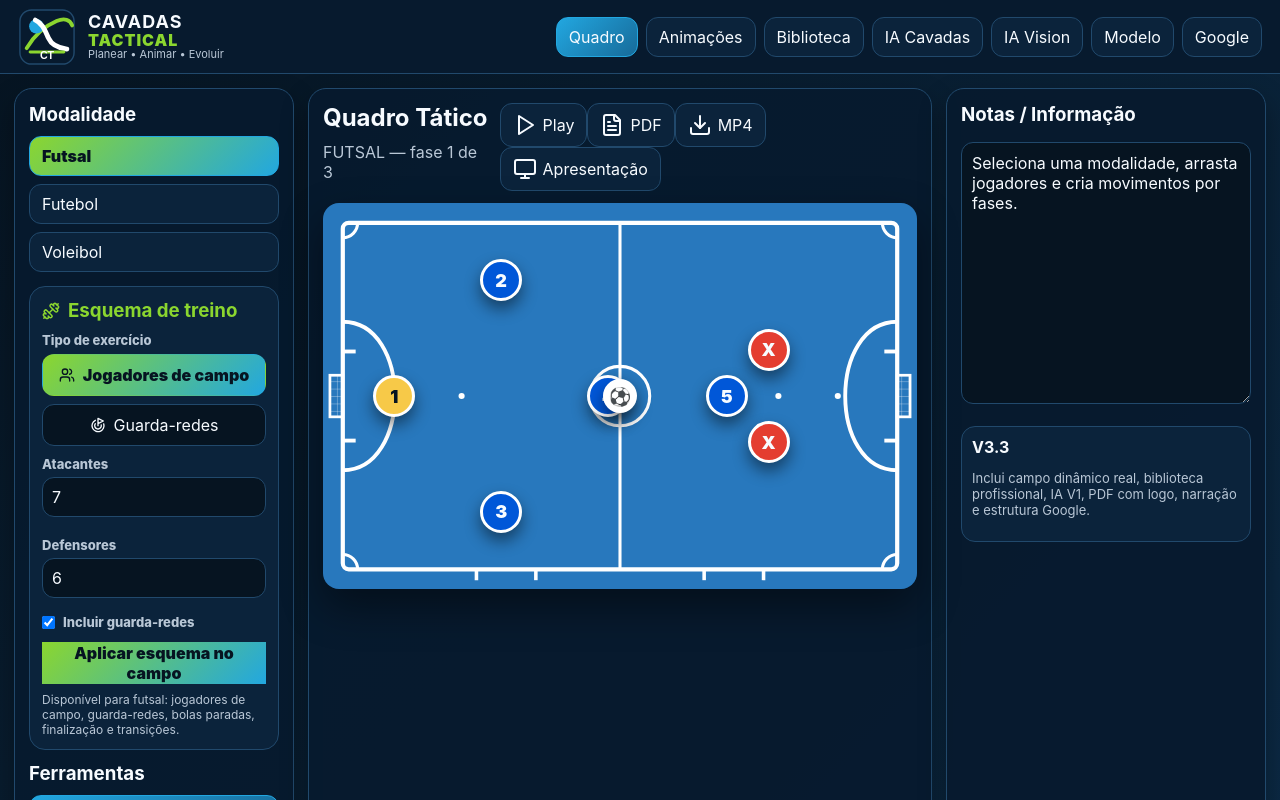
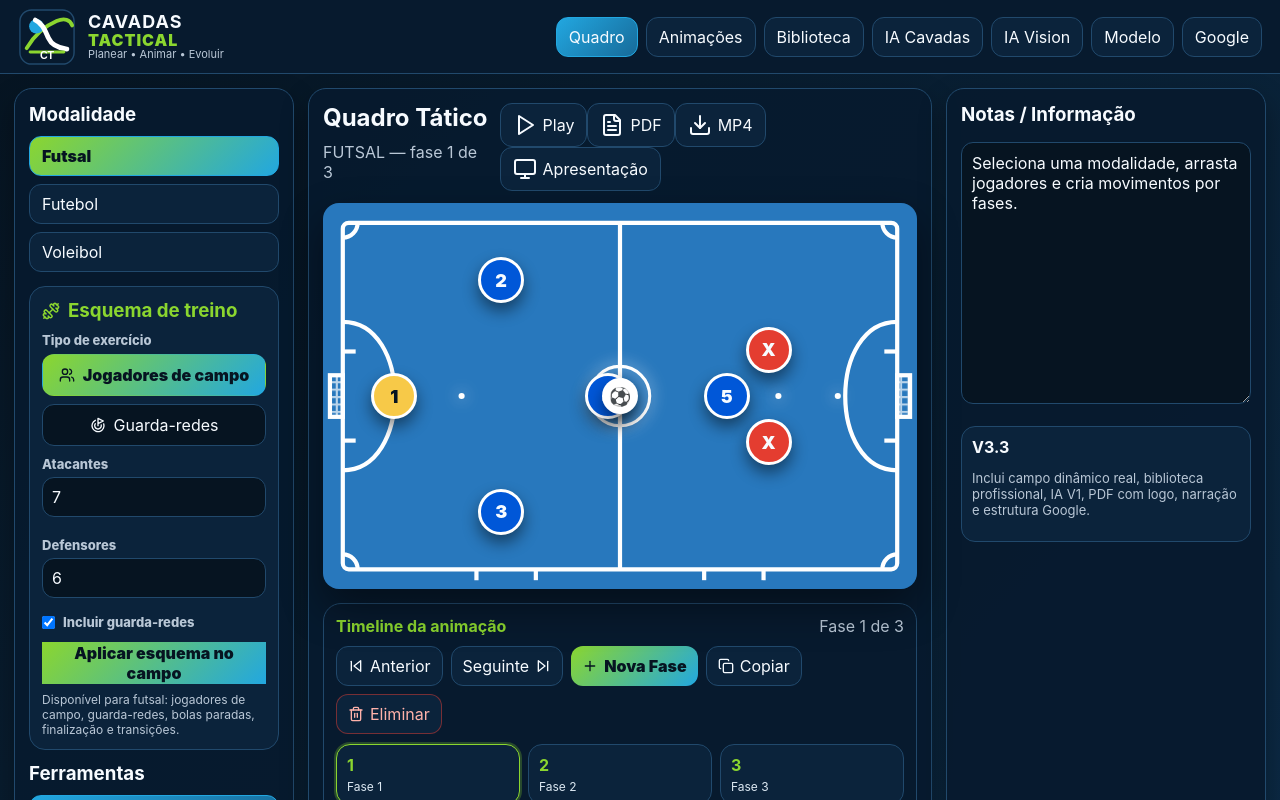
Before and after one commit to ruijpedro/Cavadas-Tatical-Board, a React (Vite) app: page / in a window 1280 px wide. Shown: the top 800 px of the page. Built offline with nearby package versions, Linux system fonts and the light colour scheme.

Commit message:
Add files via upload

```diff
--- /dev/null
+++ b/src/components/TimelineFases.jsx
@@ -0,0 +1,52 @@
+
+import React from 'react'
+import { Copy, Plus, SkipBack, SkipForward, Trash2 } from 'lucide-react'
+
+export function TimelineFases({
+  fases = [],
+  faseAtual = 0,
+  setFaseAtual,
+  onNovaFase,
+  onCopiarFase,
+  onEliminarFase
+}) {
+  const total = fases.length || 1
+
+  function anterior() {
+    setFaseAtual(Math.max(0, faseAtual - 1))
+  }
+
+  function seguinte() {
+    setFaseAtual(Math.min(total - 1, faseAtual + 1))
+  }
+
+  return (
+    <div className="timelineV91">
+      <div className="timelineV91Top">
+        <strong>Timeline da animação</strong>
+        <span>Fase {faseAtual + 1} de {total}</span>
+      </div>
+
+      <div className="timelineV91Controls">
+        <button onClick={anterior}><SkipBack size={16}/> Anterior</button>
+        <button onClick={seguinte}>Seguinte <SkipForward size={16}/></button>
+        <button onClick={onNovaFase}><Plus size={16}/> Nova Fase</button>
+        <button onClick={onCopiarFase}><Copy size={16}/> Copiar</button>
+        <button className="danger" onClick={onEliminarFase}><Trash2 size={16}/> Eliminar</button>
+      </div>
+
+      <div className="timelineV91Steps">
+        {fases.map((f, i) => (
+          <button
+            key={i}
+            className={i === faseAtual ? 'active' : i < faseAtual ? 'done' : ''}
+            onClick={() => setFaseAtual(i)}
+          >
+            <b>{i + 1}</b>
+            <span>{f.nome || `Fase ${i + 1}`}</span>
+          </button>
+        ))}
+      </div>
+    </div>
+  )
+}
--- a/src/main.jsx
+++ b/src/main.jsx
@@ -11,6 +11,7 @@ import { IAVisionAssistida } from './components/IAVisionAssistida'
 import { EsquemasTreinoPanel, gerarJogadoresTreino } from './components/EsquemasTreinoPanel'
 import { AnimationPlayerV7 } from './components/AnimationPlayerV7'
 import { CampoSVGPro } from './components/CampoSVGPro'
+import { TimelineFases } from './components/TimelineFases'
 
 const posicoesBase = {
   futebol: [
@@ -268,6 +269,36 @@ function App(){
   }
 
 
+
+  function novaFaseTimeline(){
+    const nova = {
+      nome: `Fase ${fases.length + 1}`,
+      pausa: 2,
+      narracao: 'Nova fase da animação.'
+    }
+    setFases([...fases, nova])
+    setPhase(fases.length)
+  }
+
+  function copiarFaseTimeline(){
+    const atual = fases[phase] || { nome: `Fase ${phase + 1}`, pausa: 2, narracao: '' }
+    const copia = {
+      ...atual,
+      nome: `${atual.nome || `Fase ${phase + 1}`} - cópia`
+    }
+    setFases([...fases.slice(0, phase + 1), copia, ...fases.slice(phase + 1)])
+    setPhase(phase + 1)
+  }
+
+  function eliminarFaseTimeline(){
+    if(fases.length <= 1) return
+    const novas = fases.filter((_, i) => i !== phase)
+    setFases(novas)
+    setPhase(Math.max(0, Math.min(phase, novas.length - 1)))
+    setPaths(paths.filter(p => p.phase !== phase))
+  }
+
+
   const filtrados = bibliotecaProfissional.filter(x => `${x.origem} ${x.modalidade} ${x.categoria} ${x.titulo} ${x.objetivo}`.toLowerCase().includes(search.toLowerCase()))
   const visiblePaths = paths.filter(p => p.phase === phase)
 
@@ -347,6 +378,16 @@ function App(){
             {(modalidade !== 'voleibol') && <div className="ball" style={{left:`${ball.x}%`, top:`${ball.y}%`}} onMouseDown={e=>startDrag(e,'ball','ball')}>⚽</div>}
             {(modalidade === 'voleibol') && <div className="ball volley" style={{left:`${ball.x}%`, top:`${ball.y}%`}} onMouseDown={e=>startDrag(e,'ball','ball')}>🏐</div>}
           </Campo>
+
+          <TimelineFases
+            fases={fases}
+            faseAtual={phase}
+            setFaseAtual={setPhase}
+            onNovaFase={novaFaseTimeline}
+            onCopiarFase={copiarFaseTimeline}
+            onEliminarFase={eliminarFaseTimeline}
+          />
+
         </>}
 
         {tab === 'animacoes' && <>
--- a/src/style.css
+++ b/src/style.css
@@ -949,3 +949,138 @@ nav {
 @media (max-width:720px){
   .campo.campo-pro,.v7Field.campo-pro{ width:100% !important; aspect-ratio:120/78 !important; }
 }
+
+
+/* =========================================================
+   V9.1 — Timeline + melhoria visual futsal
+   ========================================================= */
+
+.timelineV91 {
+  margin-top: 14px;
+  background: #071A2E;
+  border: 1px solid #21496C;
+  border-radius: 18px;
+  padding: 12px;
+  display: grid;
+  gap: 10px;
+}
+
+.timelineV91Top {
+  display: flex;
+  align-items: center;
+  justify-content: space-between;
+  gap: 8px;
+  color: #F7FBFF;
+}
+
+.timelineV91Top strong {
+  color: #8BD62F;
+  font-size: 16px;
+}
+
+.timelineV91Top span {
+  color: #B9C7D6;
+}
+
+.timelineV91Controls {
+  display: flex;
+  flex-wrap: wrap;
+  gap: 8px;
+}
+
+.timelineV91Controls button {
+  border: 1px solid #21496C;
+  background: #0b233b;
+  color: #F7FBFF;
+  border-radius: 12px;
+  padding: 9px 11px;
+  display: inline-flex;
+  align-items: center;
+  gap: 6px;
+  cursor: pointer;
+}
+
+.timelineV91Controls button:nth-child(3) {
+  background: linear-gradient(135deg,#8BD62F,#22A7E0);
+  color: #061421;
+  border: 0;
+  font-weight: 900;
+}
+
+.timelineV91Controls .danger {
+  border-color: rgba(228,61,48,.5);
+  color: #ffb2aa;
+}
+
+.timelineV91Steps {
+  display: grid;
+  grid-template-columns: repeat(auto-fit, minmax(110px, 1fr));
+  gap: 8px;
+}
+
+.timelineV91Steps button {
+  background: #0b233b;
+  color: #F7FBFF;
+  border: 1px solid #21496C;
+  border-radius: 14px;
+  padding: 10px;
+  display: grid;
+  gap: 4px;
+  text-align: left;
+  cursor: pointer;
+}
+
+.timelineV91Steps button.active {
+  border-color: #8BD62F;
+  box-shadow: 0 0 0 2px rgba(139,214,47,.25);
+}
+
+.timelineV91Steps button.done {
+  background: #123E2A;
+}
+
+.timelineV91Steps b {
+  color: #8BD62F;
+}
+
+.timelineV91Steps span {
+  font-size: 12px;
+  color: #DCE8F2;
+}
+
+/* Futsal V9.1 — marcas mais visíveis */
+.campo-futsal .campo-svg-pro circle,
+.v7-futsal .campo-svg-pro circle {
+  filter: drop-shadow(0 0 1.5px rgba(255,255,255,.8));
+}
+
+.campo-futsal .campo-svg-pro line,
+.campo-futsal .campo-svg-pro path,
+.campo-futsal .campo-svg-pro rect,
+.v7-futsal .campo-svg-pro line,
+.v7-futsal .campo-svg-pro path,
+.v7-futsal .campo-svg-pro rect {
+  stroke-width: 0.85px;
+}
+
+@media (min-width: 721px) {
+  .player,
+  .v7Player {
+    width: 46px !important;
+    height: 46px !important;
+    font-size: 18px !important;
+  }
+
+  .ball,
+  .v7Ball {
+    width: 36px !important;
+    height: 36px !important;
+  }
+}
+
+@media (max-width: 720px) {
+  .timelineV91Controls {
+    display: grid;
+    grid-template-columns: 1fr 1fr;
+  }
+}
```
Also changed, not shown: 1 other file (tests, documents, lock files or other folders).
